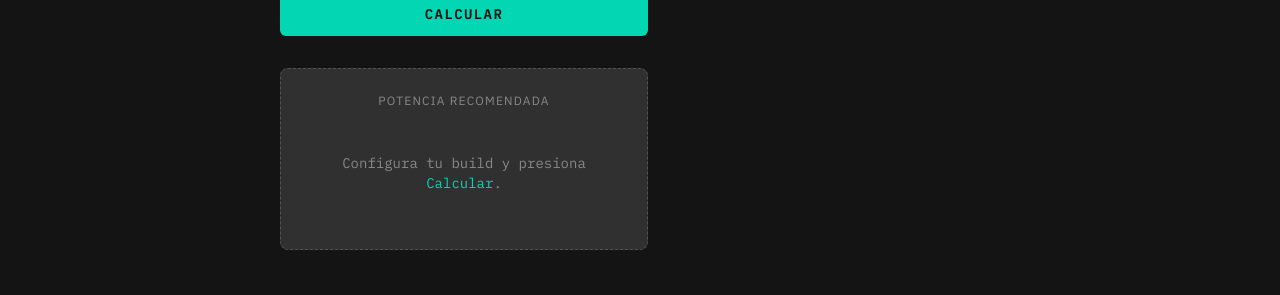
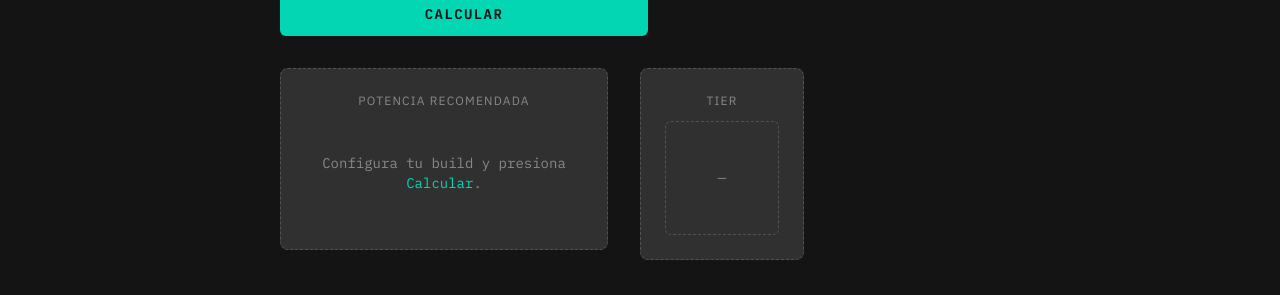
Before and after one commit to DanielS0720/PSU-GANG-WEB-CALCULATOR, a Next.js app: page / in a window 1280 px wide. Shown: the part 1033-1328 px from the top of the page. Built offline with nearby package versions, Linux system fonts and the light colour scheme; no server answers.

Commit message:
feat(ui): split tier into its own card; 3-block results row (breakdown | PSU | tier)
Co-Authored-By: Claude Opus 4.8 <noreply@anthropic.com>

```diff
--- a/src/components/Calculator.tsx
+++ b/src/components/Calculator.tsx
@@ -14,6 +14,7 @@ import { calculate, type CalculationResult } from "@/lib/calculator";
 import { AtxToggle } from "./AtxToggle";
 import { ComponentSelect, type SelectOption } from "./ComponentSelect";
 import { ResultCard } from "./ResultCard";
+import { TierCard } from "./TierCard";
 import { BreakdownCard } from "./BreakdownCard";
 import { CpuPicker } from "./CpuPicker";
 import { GpuPicker } from "./GpuPicker";
@@ -443,13 +444,14 @@ export function Calculator() {
       </section>
       </div>
 
-      {/* Results row — breakdown (left) and recommended PSU (right) at the same height */}
-      <div className="grid gap-8 md:grid-cols-[1fr_320px] md:items-start">
+      {/* Results row — breakdown (left) + recommended PSU (center) + tier (right), same height */}
+      <div className="grid gap-8 md:grid-cols-[2fr_1fr_1fr] md:items-start">
         <BreakdownCard result={result} />
-        <aside>
         <ResultCard result={result} />
+        <TierCard result={result} />
+      </div>
       {result && (
-            <div className="mt-4 text-center">
+        <div className="text-center">
           <a
             href={BUY_GUIDE_URL}
             target="_blank"
@@ -460,8 +462,6 @@ export function Calculator() {
           </a>
         </div>
       )}
-        </aside>
-      </div>
     </div>
   );
 }
--- a/src/components/ResultCard.tsx
+++ b/src/components/ResultCard.tsx
@@ -1,15 +1,15 @@
 import type { CalculationResult } from "@/lib/calculator";
-import { TierImage } from "./TierImage";
 
 interface ResultCardProps {
   result: CalculationResult | null;
 }
 
-// Displays total watts + recommended tier image after the user presses Calcular.
+// Recommended PSU card: standard wattage + calculated draw. The tier lives in
+// its own TierCard so both sit at the same height in the results row.
 export function ResultCard({ result }: ResultCardProps) {
   if (!result) {
     return (
-      <div className="rounded-lg border border-dashed border-[var(--color-muted)]/40 bg-[var(--color-surface)] p-6 text-center md:sticky md:top-6">
+      <div className="rounded-lg border border-dashed border-[var(--color-muted)]/40 bg-[var(--color-surface)] p-6 text-center">
         <span className="block text-xs uppercase tracking-widest text-[var(--color-muted)] mb-3">
           Potencia recomendada
         </span>
@@ -21,11 +21,11 @@ export function ResultCard({ result }: ResultCardProps) {
     );
   }
 
-  const { baseWatts, totalWatts, recommendedPsu, tier } = result;
+  const { baseWatts, totalWatts, recommendedPsu } = result;
   const extraWatts = totalWatts - baseWatts;
 
   return (
-    <div className="rounded-lg border border-[var(--color-surface)] bg-[var(--color-surface)] p-6 text-center md:sticky md:top-6">
+    <div className="rounded-lg border border-[var(--color-surface)] bg-[var(--color-surface)] p-6 text-center">
       <span className="block text-xs uppercase tracking-widest text-[var(--color-muted)] mb-3">
         Fuente recomendada
       </span>
@@ -48,21 +48,6 @@ export function ResultCard({ result }: ResultCardProps) {
         Consumo calculado: {totalWatts} W
         {extraWatts > 0 && ` (${baseWatts} W base + ${extraWatts} W extras)`}
       </p>
-
-      <div className="mt-6 mx-auto w-full max-w-[260px]">
-        {tier ? (
-          <>
-            <TierImage src={tier.image} alt={tier.label} />
-            <p className="mt-3 font-mono text-sm text-[var(--color-muted)]">
-              {tier.label}
-            </p>
-          </>
-        ) : (
-          <div className="aspect-square rounded-md border border-dashed border-[var(--color-muted)]/40 flex items-center justify-center text-xs text-[var(--color-muted)]">
-            Sin tier asignado
-          </div>
-        )}
-      </div>
     </div>
   );
 }
--- /dev/null
+++ b/src/components/TierCard.tsx
@@ -0,0 +1,45 @@
+import type { CalculationResult } from "@/lib/calculator";
+import { TierImage } from "./TierImage";
+
+interface TierCardProps {
+  result: CalculationResult | null;
+}
+
+// Tier card: sits to the right of the recommended PSU at the same height. The
+// tier is derived from CPU + GPU load only.
+export function TierCard({ result }: TierCardProps) {
+  if (!result) {
+    return (
+      <div className="rounded-lg border border-dashed border-[var(--color-muted)]/40 bg-[var(--color-surface)] p-6 text-center">
+        <span className="block text-xs uppercase tracking-widest text-[var(--color-muted)] mb-3">
+          Tier
+        </span>
+        <div className="aspect-square rounded-md border border-dashed border-[var(--color-muted)]/40 flex items-center justify-center text-xs text-[var(--color-muted)]">
+          —
+        </div>
+      </div>
+    );
+  }
+
+  const { tier } = result;
+
+  return (
+    <div className="rounded-lg border border-[var(--color-surface)] bg-[var(--color-surface)] p-6 text-center">
+      <span className="block text-xs uppercase tracking-widest text-[var(--color-muted)] mb-3">
+        Tier
+      </span>
+      {tier ? (
+        <>
+          <TierImage src={tier.image} alt={tier.label} />
+          <p className="mt-3 font-mono text-sm text-[var(--color-muted)]">
+            {tier.label}
+          </p>
+        </>
+      ) : (
+        <div className="aspect-square rounded-md border border-dashed border-[var(--color-muted)]/40 flex items-center justify-center text-xs text-[var(--color-muted)]">
+          Sin tier asignado
+        </div>
+      )}
+    </div>
+  );
+}
```
Lines whose indentation alone changed are shown as unchanged.
